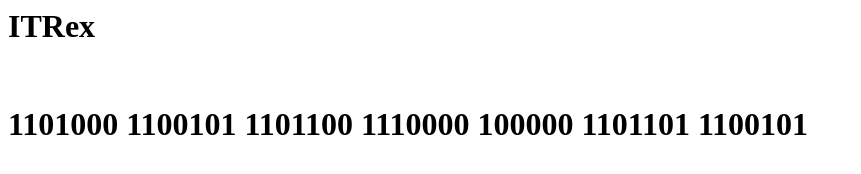
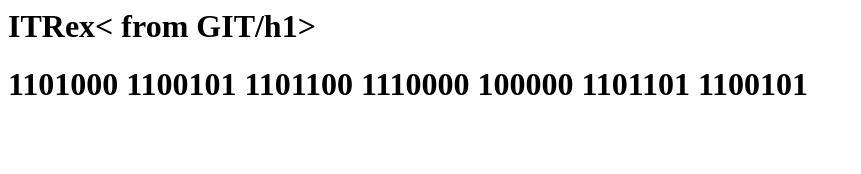
Before and after one commit to Vult-Github/aws_git, a plain HTML site: page index.html in a window 1280 px wide. Shown: the whole page, without its empty margins (0-861 px from the left). Drawn offline with Linux system fonts and the light colour scheme.

Commit message:
Update index.html

```diff
--- a/index.html
+++ b/index.html
@@ -1,5 +1,5 @@
 <html>
-<h1>ITRex</h1>
+<h1>ITRex< from GIT/h1>
 </br>
 <h1>1101000 1100101 1101100 1110000 100000 1101101 1100101</h1>
 </html>
```
